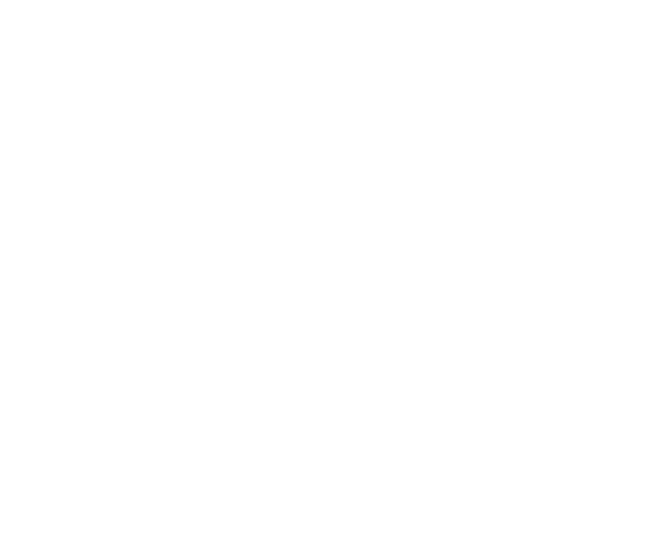
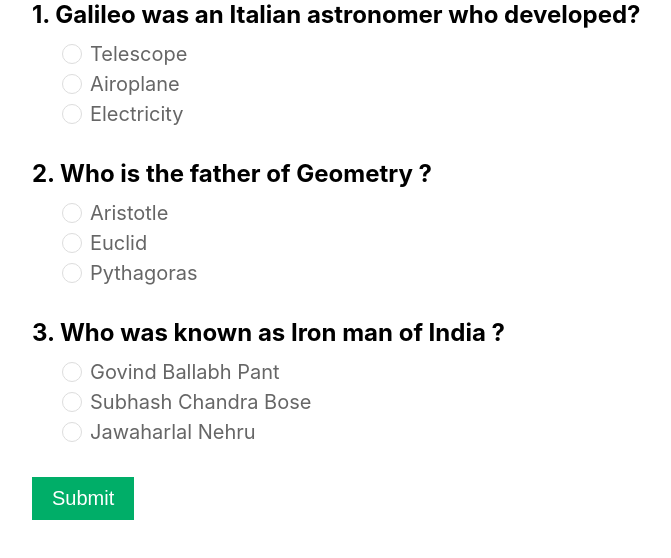
Before and after one commit to mustaphaboudouch/quizz-app, a website: page index.html in a window 1280 px wide. Shown: the whole page, without its empty margins (158-829 px from the left). Drawn offline with Linux system fonts and the light colour scheme.

Commit message:
html css starter design

```diff
--- a/css/main.css
+++ b/css/main.css
@@ -0,0 +1,118 @@
+/* General */
+
+*,
+*::before,
+*::after {
+    padding: 0px;
+    margin: 0px;
+}
+
+html {
+    background-color: white;
+    font-size: 16px;
+    -moz-osx-font-smoothing: grayscale;
+    -webkit-font-smoothing: antialiased;
+    min-width: 300px;
+    overflow-x: hidden;
+    overflow-y: scroll;
+    text-rendering: optimizeLegibility;
+    -webkit-text-size-adjust: 100%;
+    -moz-text-size-adjust: 100%;
+    -ms-text-size-adjust: 100%;
+    text-size-adjust: 100%;
+}
+
+body {
+    font-family: BlinkMacSystemFont, -apple-system, "Segoe UI", "Roboto", "Oxygen", "Ubuntu", "Cantarell", "Fira Sans", "Droid Sans", "Helvetica Neue", "Helvetica", "Arial", sans-serif;
+    font-size: 1em;
+    font-weight: 400;
+}
+
+.container {
+    width: 90%;
+    max-width: 900px;
+    margin: 0px auto;
+}
+
+/* Custom radio button */
+
+[type="radio"]:checked,
+[type="radio"]:not(:checked) {
+    position: absolute;
+    left: -9999px;
+}
+[type="radio"]:checked + label,
+[type="radio"]:not(:checked) + label
+{
+    position: relative;
+    padding-left: 28px;
+    cursor: pointer;
+    line-height: 20px;
+    display: inline-block;
+    color: #666;
+}
+[type="radio"]:checked + label:before,
+[type="radio"]:not(:checked) + label:before {
+    content: '';
+    position: absolute;
+    left: 0;
+    top: 0;
+    width: 18px;
+    height: 18px;
+    border: 1px solid #ddd;
+    border-radius: 100%;
+    background: #fff;
+}
+[type="radio"]:checked + label:after,
+[type="radio"]:not(:checked) + label:after {
+    content: '';
+    width: 12px;
+    height: 12px;
+    background: #F87DA9;
+    position: absolute;
+    top: 4px;
+    left: 4px;
+    border-radius: 100%;
+    -webkit-transition: all 0.2s ease;
+    transition: all 0.2s ease;
+}
+[type="radio"]:not(:checked) + label:after {
+    opacity: 0;
+    -webkit-transform: scale(0);
+    transform: scale(0);
+}
+[type="radio"]:checked + label:after {
+    opacity: 1;
+    -webkit-transform: scale(1);
+    transform: scale(1);
+}
+
+/* Question */
+
+.question:not(:last-child) {
+    margin-bottom: 30px;
+}
+.question h2 {
+    margin-bottom: 10px;
+}
+.question p {
+    font-size: 20px;
+    line-height: 1.5;
+    margin-left: 30px;
+}
+
+/* Submit Button */
+
+button {
+    font-size: 20px;
+    border: none;
+    padding: 10px 20px;
+    cursor: pointer;
+    transition: all 0.2s;
+    color: #fff;
+    background: #00AE68;
+}
+
+button:hover {
+  background: #21825B;
+}
--- a/index.html
+++ b/index.html
@@ -10,6 +10,64 @@
 </head>
 <body>
 
+    <form class="container">
+
+        <!-- Question -->
+        <div class="question">
+            <h2>1. Galileo was an Italian astronomer who developed?</h2>
+            <p>
+                <input type="radio" id="test11" name="q1" value="A">
+                <label for="test11">Telescope</label>
+            </p>
+            <p>
+                <input type="radio" id="test12" name="q1" value="B">
+                <label for="test12">Airoplane</label>
+            </p>
+            <p>
+                <input type="radio" id="test13" name="q1" value="C">
+                <label for="test13">Electricity</label>
+            </p>
+        </div>
+
+        <!-- Question -->
+        <div class="question">
+            <h2>2. Who is the father of Geometry ?</h2>
+            <p>
+                <input type="radio" id="test21" name="q2" value="A">
+                <label for="test21">Aristotle</label>
+            </p>
+            <p>
+                <input type="radio" id="test22" name="q2" value="B">
+                <label for="test22">Euclid</label>
+            </p>
+            <p>
+                <input type="radio" id="test23" name="q2" value="C">
+                <label for="test23">Pythagoras</label>
+            </p>
+        </div>
+
+        <!-- Question -->
+        <div class="question">
+            <h2>3. Who was known as Iron man of India ?</h2>
+            <p>
+                <input type="radio" id="test31" name="q3" value="A">
+                <label for="test31">Govind Ballabh Pant</label>
+            </p>
+            <p>
+                <input type="radio" id="test32" name="q3" value="B">
+                <label for="test32">Subhash Chandra Bose</label>
+            </p>
+            <p>
+                <input type="radio" id="test33" name="q3" value="C">
+                <label for="test33">Jawaharlal Nehru</label>
+            </p>
+        </div>
+
+        <!-- Submit -->
+        <button class="submit" type="submit">Submit</button>
+    </form>
+
+
     <!-- JS Files -->
     <script src="js/main.js"></script>
 </body>
```
